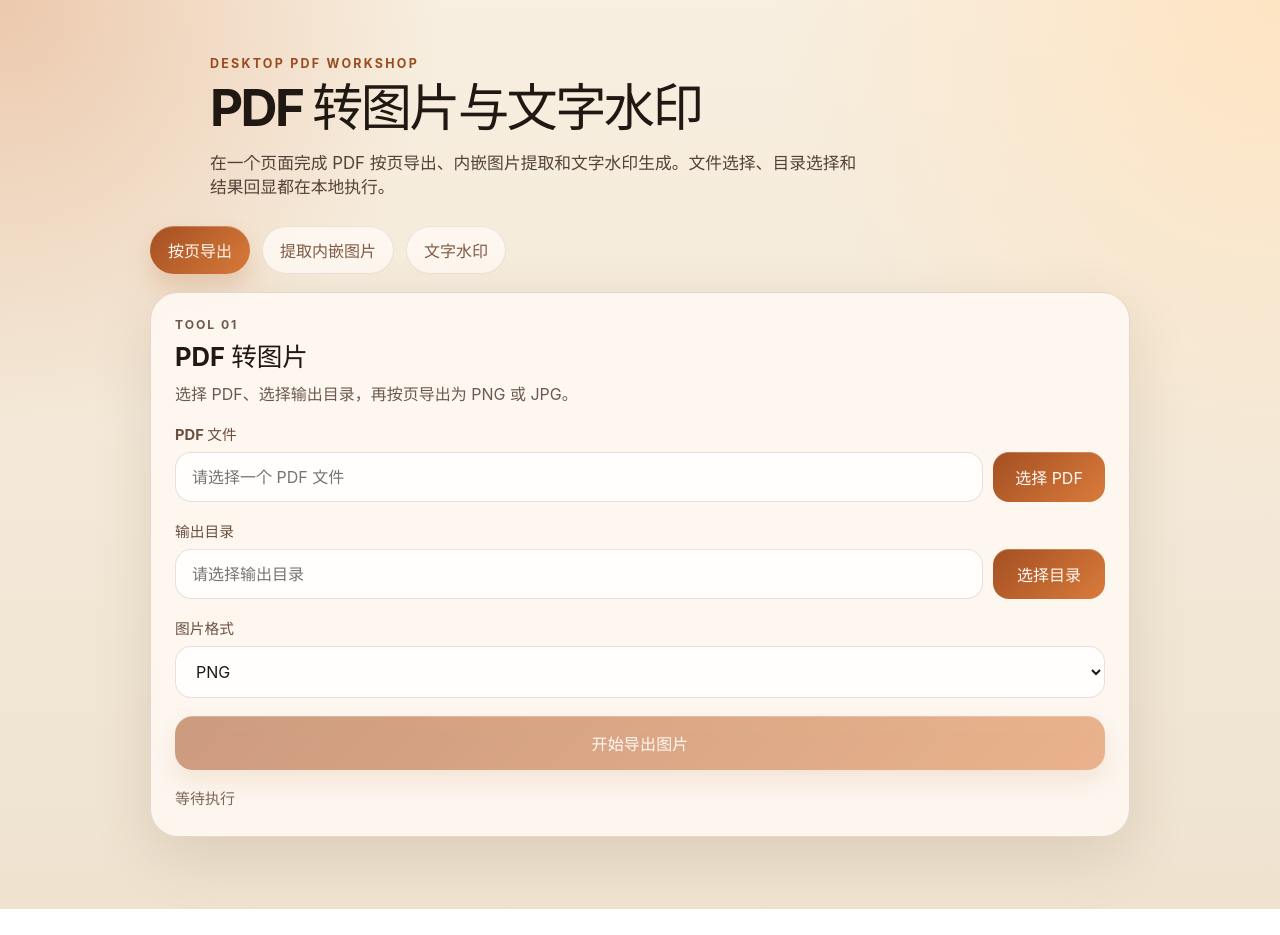
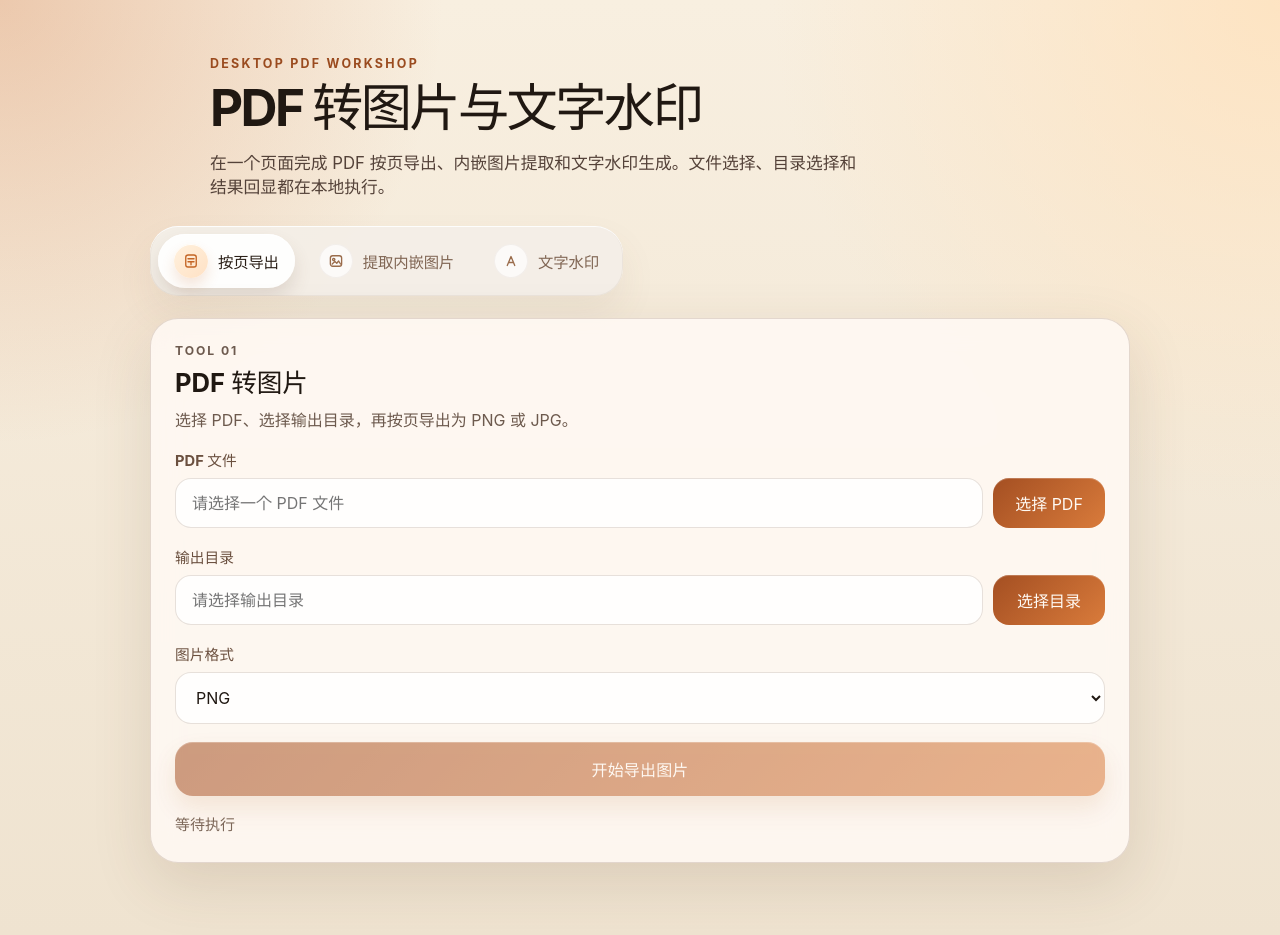
Before and after one commit to Caisin/pdf-split, a React (Vite) app: page / in a window 1280 px wide. Before the commit the page ends 909 px from the top, so only its background shows below. Built offline with nearby package versions, Linux system fonts and the light colour scheme.

Commit message:
Restyle PDF tabs as segmented toolbar

```diff
--- a/src/App.css
+++ b/src/App.css
@@ -81,41 +81,102 @@ button:disabled {
 .tabs-root {
   display: flex;
   flex-direction: column;
-  gap: 18px;
+  gap: 22px;
+}
+
+.tab-strip {
+  display: flex;
+  align-items: center;
+  gap: 8px;
+  width: fit-content;
+  max-width: 100%;
+  padding: 8px;
+  border-radius: 28px;
+  background: rgba(244, 239, 232, 0.96);
+  box-shadow:
+    inset 0 1px 0 rgba(255, 255, 255, 0.92),
+    inset 0 0 0 1px rgba(132, 104, 84, 0.08),
+    0 18px 36px rgba(113, 86, 61, 0.08);
+  overflow-x: auto;
+  scrollbar-width: none;
+}
+
+.tab-strip::-webkit-scrollbar {
+  display: none;
 }
 
 .tab-row {
-  display: flex;
-  flex-wrap: wrap;
-  gap: 12px;
+  justify-content: flex-start;
 }
 
 .tab-button {
-  padding: 12px 18px;
+  display: inline-flex;
+  align-items: center;
+  gap: 10px;
+  flex: 0 0 auto;
+  min-height: 52px;
+  padding: 10px 16px;
   border-radius: 999px;
   border: 0;
-  background: rgba(255, 250, 245, 0.82);
-  color: #7f5b45;
-  box-shadow: inset 0 0 0 1px rgba(104, 69, 46, 0.12);
+  background: transparent;
+  color: #806654;
+  font-size: 0.96rem;
+  font-weight: 700;
+  letter-spacing: -0.01em;
   transition:
     transform 0.18s ease,
     box-shadow 0.18s ease,
-    background 0.18s ease;
+    background 0.18s ease,
+    color 0.18s ease;
+}
+
+.tab-icon {
+  display: inline-flex;
+  align-items: center;
+  justify-content: center;
+  width: 34px;
+  height: 34px;
+  border-radius: 999px;
+  background: rgba(255, 255, 255, 0.72);
+  color: #9a6c4b;
+  box-shadow: inset 0 0 0 1px rgba(140, 105, 79, 0.08);
+}
+
+.tab-icon svg {
+  width: 18px;
+  height: 18px;
+  stroke: currentColor;
+  fill: none;
+  stroke-width: 1.8;
+  stroke-linecap: round;
+  stroke-linejoin: round;
+}
+
+.tab-label {
+  white-space: nowrap;
 }
 
 .tab-button[data-state="active"] {
-  background: linear-gradient(135deg, #a44f22 0%, #d97b3b 100%);
-  color: #fff8f1;
+  background: rgba(255, 255, 255, 0.94);
+  color: #2b2018;
   box-shadow:
-    inset 0 1px 0 rgba(255, 255, 255, 0.24),
-    0 12px 24px rgba(180, 99, 45, 0.22);
+    inset 0 1px 0 rgba(255, 255, 255, 0.88),
+    0 10px 18px rgba(100, 74, 55, 0.14);
+}
+
+.tab-button[data-state="active"] .tab-icon {
+  background: linear-gradient(135deg, #fff1de 0%, #ffe1c4 100%);
+  color: #c46525;
+  box-shadow:
+    inset 0 1px 0 rgba(255, 255, 255, 0.9),
+    0 8px 14px rgba(196, 101, 37, 0.16);
 }
 
 .tab-button:focus-visible {
   outline: none;
   box-shadow:
-    0 0 0 4px rgba(226, 140, 74, 0.18),
-    inset 0 0 0 1px rgba(199, 99, 34, 0.36);
+    0 0 0 4px rgba(226, 140, 74, 0.16),
+    inset 0 0 0 1px rgba(199, 99, 34, 0.22);
 }
 
 .tab-panel {
@@ -242,8 +303,18 @@ button:disabled {
     padding: 32px 16px 40px;
   }
 
-  .tab-row {
-    flex-direction: column;
+  .tab-strip {
+    width: 100%;
+    padding: 8px 6px;
+  }
+
+  .tab-button {
+    min-height: 48px;
+    padding: 8px 14px;
+  }
+
+  .tab-label {
+    font-size: 0.9rem;
   }
 
   .picker-row {
--- a/src/App.tsx
+++ b/src/App.tsx
@@ -1,5 +1,5 @@
 import * as Tabs from "@radix-ui/react-tabs";
-import { useState } from "react";
+import { useState, type ReactNode } from "react";
 import { invoke } from "@tauri-apps/api/core";
 import { open } from "@tauri-apps/plugin-dialog";
 import "./App.css";
@@ -20,6 +20,44 @@ type ExtractImagesResult = {
 
 type MessageTone = "idle" | "success" | "error";
 type ToolTab = "split" | "extract" | "watermark";
+type TabItem = {
+  value: ToolTab;
+  label: string;
+  icon: ReactNode;
+};
+
+const TAB_ITEMS: TabItem[] = [
+  {
+    value: "split",
+    label: "按页导出",
+    icon: (
+      <svg viewBox="0 0 24 24" aria-hidden="true">
+        <rect x="5" y="4" width="14" height="16" rx="3" />
+        <path d="M8 9h8M8 13h8M12 17v-4" />
+      </svg>
+    ),
+  },
+  {
+    value: "extract",
+    label: "提取内嵌图片",
+    icon: (
+      <svg viewBox="0 0 24 24" aria-hidden="true">
+        <rect x="4.5" y="5" width="15" height="14" rx="3" />
+        <circle cx="9" cy="10" r="1.5" />
+        <path d="M7 16l3.5-3.5 2.5 2.5 2.5-3 2.5 4" />
+      </svg>
+    ),
+  },
+  {
+    value: "watermark",
+    label: "文字水印",
+    icon: (
+      <svg viewBox="0 0 24 24" aria-hidden="true">
+        <path d="M7 18L12 6l5 12M9 14h6" />
+      </svg>
+    ),
+  },
+];
 
 function App() {
   const [activeTab, setActiveTab] = useState<ToolTab>("split");
@@ -218,16 +256,13 @@ function App() {
           value={activeTab}
           onValueChange={(value) => setActiveTab(value as ToolTab)}
         >
-          <Tabs.List className="tab-row" aria-label="PDF 工具切换">
-            <Tabs.Trigger className="tab-button" value="split">
-              按页导出
+          <Tabs.List className="tab-strip tab-row" aria-label="PDF 工具切换">
+            {TAB_ITEMS.map((item) => (
+              <Tabs.Trigger className="tab-button" value={item.value} key={item.value}>
+                <span className="tab-icon">{item.icon}</span>
+                <span className="tab-label">{item.label}</span>
               </Tabs.Trigger>
-            <Tabs.Trigger className="tab-button" value="extract">
-              提取内嵌图片
-            </Tabs.Trigger>
-            <Tabs.Trigger className="tab-button" value="watermark">
-              文字水印
-            </Tabs.Trigger>
+            ))}
           </Tabs.List>
 
           <Tabs.Content className="tab-panel" value="split">
```
Also changed, not shown: 1 other file (tests, documents, lock files or other folders). Lines whose indentation alone changed are shown as unchanged.
